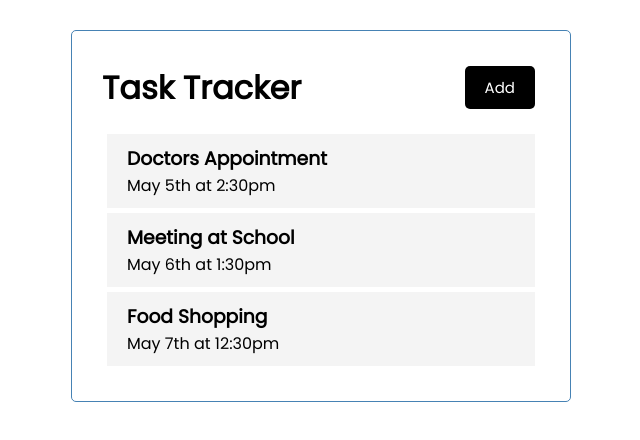
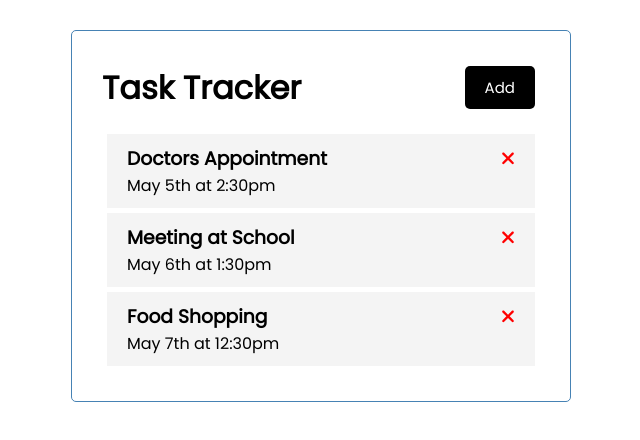
Before and after one commit to wesely1996/angular-crash, an Angular app: page / in a window 1280 px wide. Shown: the top 440 px of the page, without its empty margins (319-959 px from the left). Built offline with nearby package versions, Linux system fonts and the light colour scheme.

Commit message:
Added X at task item end

```diff
--- a/package.json
+++ b/package.json
@@ -18,6 +18,11 @@
     "@angular/platform-browser": "^14.2.0",
     "@angular/platform-browser-dynamic": "^14.2.0",
     "@angular/router": "^14.2.0",
+    "@fortawesome/angular-fontawesome": "^0.11.1",
+    "@fortawesome/fontawesome-svg-core": "^6.1.1",
+    "@fortawesome/free-brands-svg-icons": "^6.1.1",
+    "@fortawesome/free-regular-svg-icons": "^6.1.1",
+    "@fortawesome/free-solid-svg-icons": "^6.1.1",
     "rxjs": "~7.5.0",
     "tslib": "^2.3.0",
     "zone.js": "~0.11.4"
--- a/src/app/app.module.ts
+++ b/src/app/app.module.ts
@@ -6,6 +6,7 @@
 import { ButtonComponent } from './components/button/button.component';
 import { TasksComponent } from './components/tasks/tasks.component';
 import { TaskItemComponent } from './components/task-item/task-item.component';
+import { FontAwesomeModule } from '@fortawesome/angular-fontawesome';
 
 @NgModule({
   declarations: [
@@ -16,7 +17,8 @@
     TaskItemComponent
   ],
   imports: [
-    BrowserModule
+    BrowserModule,
+    FontAwesomeModule
   ],
   providers: [],
   bootstrap: [AppComponent]
--- a/src/app/components/task-item/task-item.component.html
+++ b/src/app/components/task-item/task-item.component.html
@@ -1,4 +1,4 @@
 <div class="task">
-    <h3>{{task.text}}</h3>
+    <h3>{{task.text}} <fa-icon [ngStyle]="{color: 'red'}" [icon]="faTimes"></fa-icon></h3>
     <p>{{task.day}}</p>
 </div>
--- a/src/app/components/task-item/task-item.component.ts
+++ b/src/app/components/task-item/task-item.component.ts
@@ -1,5 +1,6 @@
 import { Component, OnInit, Input } from '@angular/core';
 import { Task } from 'src/app/Tasks';
+import { faTimes } from '@fortawesome/free-solid-svg-icons';
 
 @Component({
   selector: 'app-task-item',
@@ -9,6 +10,7 @@
 export class TaskItemComponent implements OnInit {
 
   @Input() task: Task = {text: '', day: '', reminder: false};
+  faTimes = faTimes;
 
   constructor() { }
 
```
Also changed, not shown: 1 other file (tests, documents, lock files or other folders).
